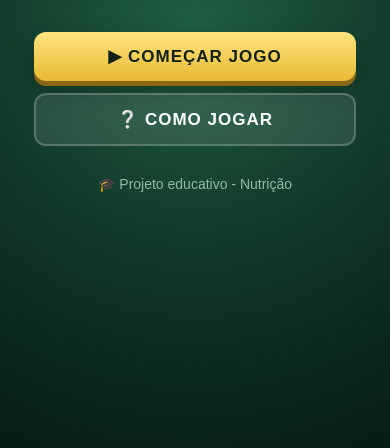
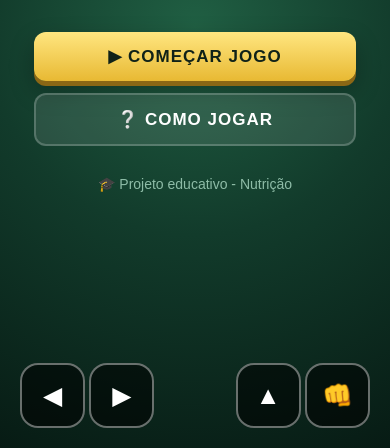
Before and after one commit to gustavopvp2006-pixel/FOOD-BROS, a plain HTML site: page index.html in a window 390 px wide. Shown: the part 396-844 px from the top of the page. Drawn offline with Linux system fonts and the light colour scheme.

Commit message:
Update index.html

```diff
--- a/index.html
+++ b/index.html
@@ -419,6 +419,51 @@
 
     </main>
 
+      <!-- =========================================================
+         botao mobile
+    ========================================================== -->
+
+    <div id="mobile-controls">
+
+    <div class="mobile-left-controls">
+
+        <button
+            id="left-btn"
+            aria-label="Mover para esquerda"
+        >
+            ◀
+        </button>
+
+        <button
+            id="right-btn"
+            aria-label="Mover para direita"
+        >
+            ▶
+        </button>
+
+    </div>
+
+
+    <div class="mobile-right-controls">
+
+        <button
+            id="jump-btn"
+            aria-label="Pular"
+        >
+            ▲
+        </button>
+
+        <button
+            id="attack-btn"
+            aria-label="Atacar"
+        >
+            👊
+        </button>
+
+    </div>
+
+</div>
+
 
     <!-- =========================================================
          JAVASCRIPT
```
